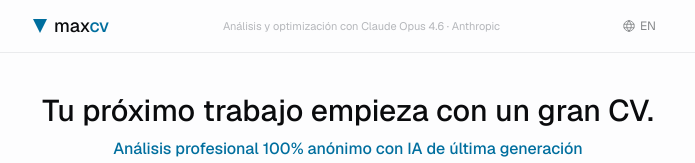
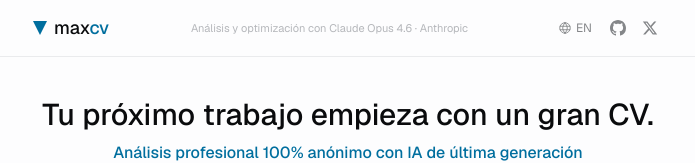
Before and after one commit to pixan-ai/maxcv, a Next.js app: page / in a window 1280 px wide. Shown: the top 163 px of the page, without its empty margins (292-987 px from the left). Built offline with nearby package versions, Linux system fonts and the light colour scheme.

Commit message:
feat: add GitHub + X (Twitter) icon links to header
- GitHub icon linking to pixan-ai/maxcv repo
- X icon linking to x.com/maxcvorg
- Both icons right-aligned next to language toggle
- Consistent hover states with existing UI patterns

```diff
--- a/src/components/Header.tsx
+++ b/src/components/Header.tsx
@@ -14,6 +14,7 @@
           <span className="font-[family-name:var(--font-geist)] text-lg font-medium leading-none text-ink-900">max<span className="text-accent">cv</span></span>
         </Link>
         <span className="hidden sm:block text-[11px] text-ink-300 flex-1 text-center px-4">{t.powered}</span>
+        <div className="flex items-center gap-1">
           <button onClick={onToggleLang} aria-label="Toggle language"
             className="flex items-center gap-1 text-xs text-ink-400 hover:text-ink-700 transition cursor-pointer px-2 py-1 rounded-lg hover:bg-ink-050">
             <svg className="w-3.5 h-3.5" fill="none" viewBox="0 0 24 24" stroke="currentColor" strokeWidth={1.5}>
@@ -23,6 +24,19 @@
             </svg>
             {lang === "en" ? "ES" : "EN"}
           </button>
+          <a href="https://github.com/pixan-ai/maxcv" target="_blank" rel="noopener noreferrer" aria-label="GitHub"
+            className="p-1.5 text-ink-400 hover:text-ink-700 transition rounded-lg hover:bg-ink-050">
+            <svg className="w-4 h-4" viewBox="0 0 24 24" fill="currentColor">
+              <path d="M12 0C5.37 0 0 5.37 0 12c0 5.31 3.435 9.795 8.205 11.385.6.105.825-.255.825-.57 0-.285-.015-1.23-.015-2.235-3.015.555-3.795-.735-4.035-1.41-.135-.345-.72-1.41-1.23-1.695-.42-.225-1.02-.78-.015-.795.945-.015 1.62.87 1.845 1.23 1.08 1.815 2.805 1.305 3.495.99.105-.78.42-1.305.765-1.605-2.67-.3-5.46-1.335-5.46-5.925 0-1.305.465-2.385 1.23-3.225-.12-.3-.54-1.53.12-3.18 0 0 1.005-.315 3.3 1.23.96-.27 1.98-.405 3-.405s2.04.135 3 .405c2.295-1.56 3.3-1.23 3.3-1.23.66 1.65.24 2.88.12 3.18.765.84 1.23 1.905 1.23 3.225 0 4.605-2.805 5.625-5.475 5.925.435.375.81 1.095.81 2.22 0 1.605-.015 2.895-.015 3.3 0 .315.225.69.825.57A12.02 12.02 0 0024 12c0-6.63-5.37-12-12-12z" />
+            </svg>
+          </a>
+          <a href="https://x.com/maxcvorg" target="_blank" rel="noopener noreferrer" aria-label="X (Twitter)"
+            className="p-1.5 text-ink-400 hover:text-ink-700 transition rounded-lg hover:bg-ink-050">
+            <svg className="w-4 h-4" viewBox="0 0 24 24" fill="currentColor">
+              <path d="M18.244 2.25h3.308l-7.227 8.26 8.502 11.24H16.17l-5.214-6.817L4.99 21.75H1.68l7.73-8.835L1.254 2.25H8.08l4.713 6.231zm-1.161 17.52h1.833L7.084 4.126H5.117z" />
+            </svg>
+          </a>
+        </div>
       </div>
       <div className="sm:hidden max-w-2xl mx-auto px-5 pb-2">
         <p className="text-[10px] text-ink-300 text-center">{t.powered}</p>
```
Lines whose indentation alone changed are shown as unchanged.
